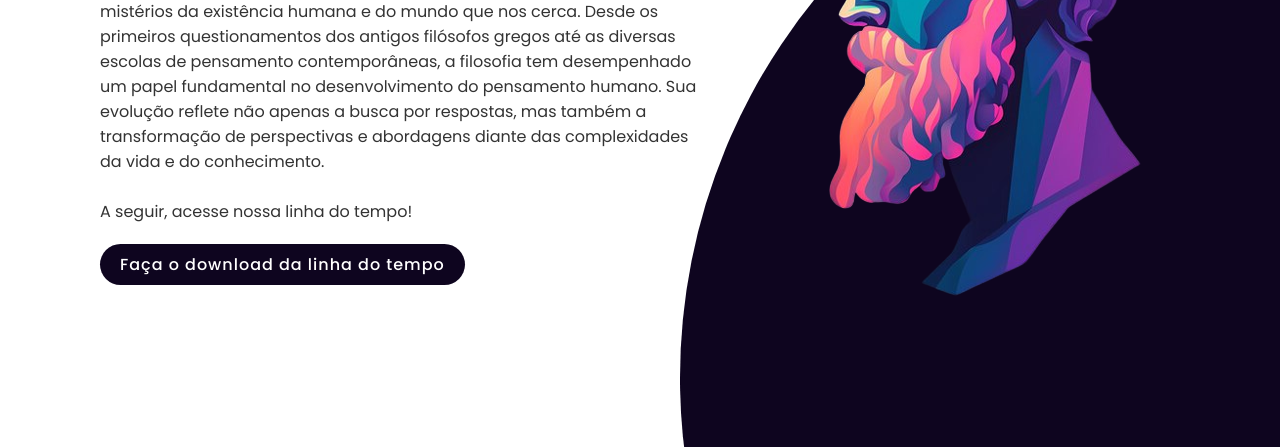
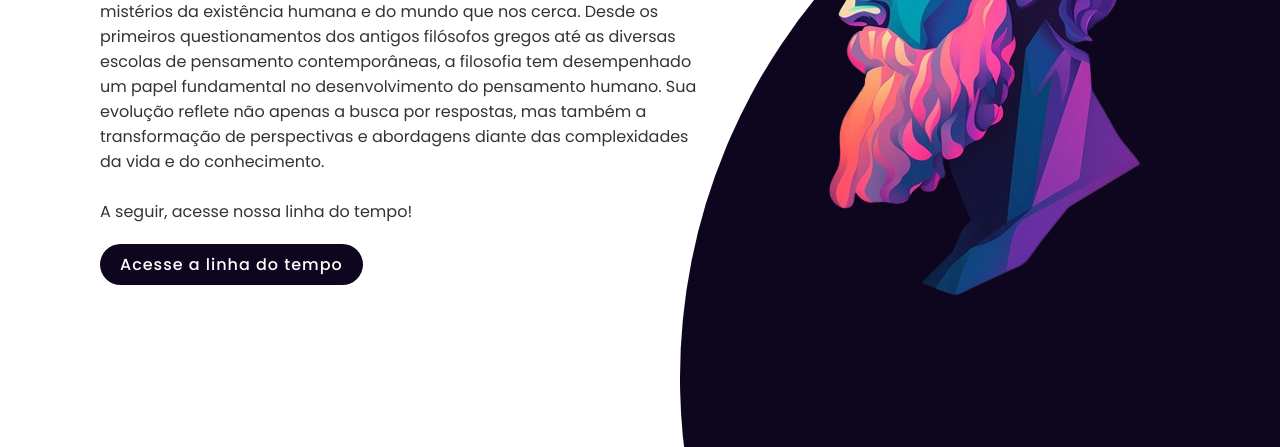
Before and after one commit to gerlucas/timeline_filosofia, a plain HTML site: page index.html in a window 1280 px wide. Shown: the part 372-819 px from the top of the page. Drawn offline with Linux system fonts and the light colour scheme.

Commit message:
Update index.html

```diff
--- a/index.html
+++ b/index.html
@@ -34,7 +34,7 @@
             <div class="textBox">
                 <h2>Linha do Tempo<br>da <span>Filosofia</span></h2>
                 <p>A  filosofia é uma jornada milenar de exploração e reflexão sobre os mistérios da existência humana e do mundo que nos cerca. Desde os primeiros questionamentos dos antigos filósofos gregos até as diversas escolas de pensamento contemporâneas, a filosofia tem desempenhado um papel fundamental no desenvolvimento do pensamento humano. Sua evolução reflete não apenas a busca por respostas, mas também a transformação de perspectivas e abordagens diante das complexidades da vida e do conhecimento. <br><br>A seguir, acesse nossa linha do tempo!</p>
-                <a href="https://www.canva.com/design/DAFzrZP5miI/yF8qX4fGx7ashNODP1Zuqg/edit?utm_content=DAFzrZP5miI&utm_campaign=designshare&utm_medium=link2&utm_source=sharebutton">Faça o download da linha do tempo</a>
+                <a href="https://www.canva.com/design/DAFzrZP5miI/yF8qX4fGx7ashNODP1Zuqg/edit?utm_content=DAFzrZP5miI&utm_campaign=designshare&utm_medium=link2&utm_source=sharebutton">Acesse a linha do tempo</a>
             </div>
             <div class="img">
                <img src="./estatua_img.png "></img>
```
